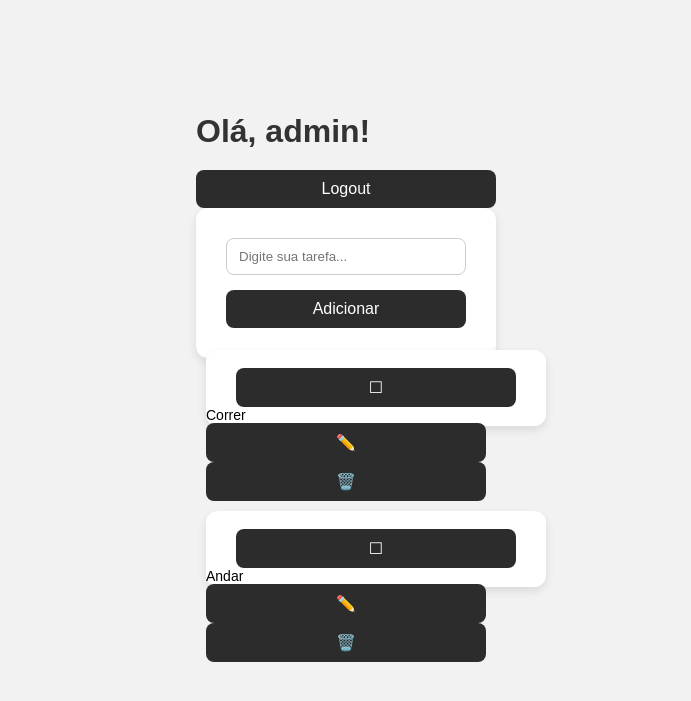
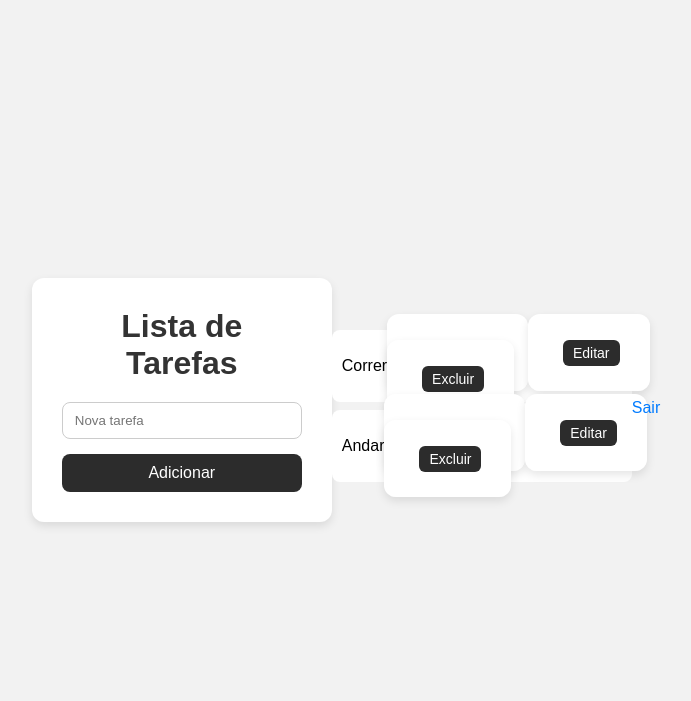
Before and after one commit to phvidigal/app_lista_de_tarefas, a Flask app: page /tasks in a window 1280 px wide. Shown: the top 701 px of the page, without its empty margins (294-985 px from the left). Run offline with Flask 3, Linux system fonts and the light colour scheme; a user stored in the database is signed in; data comes from the database, SQL or seed files in the repository.

Commit message:
Versionamento 9: Correção de erros

```diff
--- a/static/style.css
+++ b/static/style.css
@@ -48,7 +48,7 @@
     outline: none;
 }
 
-/* Botões */
+/* Botões gerais */
 button {
     width: 100%;
     padding: 10px 12px;
@@ -63,6 +63,24 @@
 
 button:hover {
     background-color: #444444; /* Cinza mais claro ao passar o mouse */
+}
+
+/* Botões da lista de tarefas */
+.task-btn {
+    width: auto; /* ajusta ao conteúdo */
+    padding: 5px 10px; /* menor que o botão principal */
+    font-size: 14px;
+    margin-left: 5px;
+    border-radius: 6px;
+    background-color: #2c2c2c;
+    color: white;
+    border: none;
+    cursor: pointer;
+    transition: 0.3s;
+}
+
+.task-btn:hover {
+    background-color: #444444;
 }
 
 /* Links */
@@ -101,8 +119,3 @@
     background-color: #d4edda;
     color: #155724;
 }
-
-li.error {
-    background-color: #f8d7da;
-    color: #721c24;
-}
--- a/templates/tasks.html
+++ b/templates/tasks.html
@@ -2,36 +2,50 @@
 <html lang="pt-br">
 <head>
     <meta charset="UTF-8">
-    <meta name="viewport" content="width=device-width, initial-scale=1.0">
-    <title>Minhas Tarefas</title>
+    <title>Lista de Tarefas</title>
     <link rel="stylesheet" href="{{ url_for('static', filename='style.css') }}">
 </head>
 <body>
+    <form action="{{ url_for('add_task') }}" method="POST">
+        <h1>Lista de Tarefas</h1>
 
-    <div class="task-container">
-        <h1>Olá, {{ current_user.username }}!</h1>
-        <a href="{{ url_for('logout') }}"><button>Logout</button></a>
+        {% with messages = get_flashed_messages(with_categories=true) %}
+          {% if messages %}
+            <ul>
+              {% for category, message in messages %}
+                <li class="{{ category }}">{{ message }}</li>
+              {% endfor %}
+            </ul>
+          {% endif %}
+        {% endwith %}
 
-        <!-- Formulário para adicionar tarefas -->
-        <form action="{{ url_for('add_task') }}" method="POST">
-            <input type="text" name="title" placeholder="Digite sua tarefa..." required>
+        <input type="text" name="title" placeholder="Nova tarefa">
         <button type="submit">Adicionar</button>
     </form>
 
-        <!-- Lista de tarefas -->
-        <ul>
+    <div style="margin-top: 20px; width: 300px;">
         {% for task in tasks %}
-            <li class="{{ 'done' if task.done else '' }}">
+            <div style="background-color: #fff; padding: 10px; margin-bottom: 8px; border-radius: 8px; display: flex; justify-content: space-between; align-items: center;">
+                <span {% if task.done %}style="text-decoration: line-through; color: #888;"{% endif %}>{{ task.title }}</span>
+                <div>
                     <form action="{{ url_for('toggle', id=task.id) }}" method="GET" style="display:inline;">
-                    <button type="submit" class="small-btn">{{ '✅' if task.done else '☐' }}</button>
+                        <button type="submit" class="task-btn">
+                            {% if task.done %}Desmarcar{% else %}Concluir{% endif %}
+                        </button>
                     </form>
-                {{ task.title }}
-                <a href="{{ url_for('edit', id=task.id) }}"><button class="small-btn edit">✏️</button></a>
-                <a href="{{ url_for('delete', id=task.id) }}"><button class="small-btn delete">🗑️</button></a>
-            </li>
+
+                    <form action="{{ url_for('edit', id=task.id) }}" method="GET" style="display:inline;">
+                        <button type="submit" class="task-btn">Editar</button>
+                    </form>
+
+                    <form action="{{ url_for('delete', id=task.id) }}" method="GET" style="display:inline;">
+                        <button type="submit" class="task-btn">Excluir</button>
+                    </form>
+                </div>
+            </div>
         {% endfor %}
-        </ul>
     </div>
 
+    <p><a href="{{ url_for('logout') }}">Sair</a></p>
 </body>
 </html>
```
Also changed, not shown: templates/login.html (+3 -7 lines), templates/signup.html (+4 -7 lines). Lines whose indentation alone changed are shown as unchanged.
